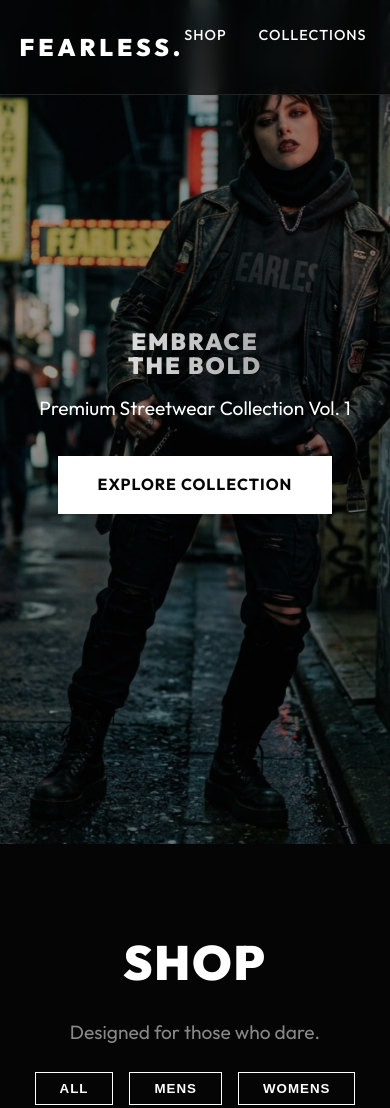
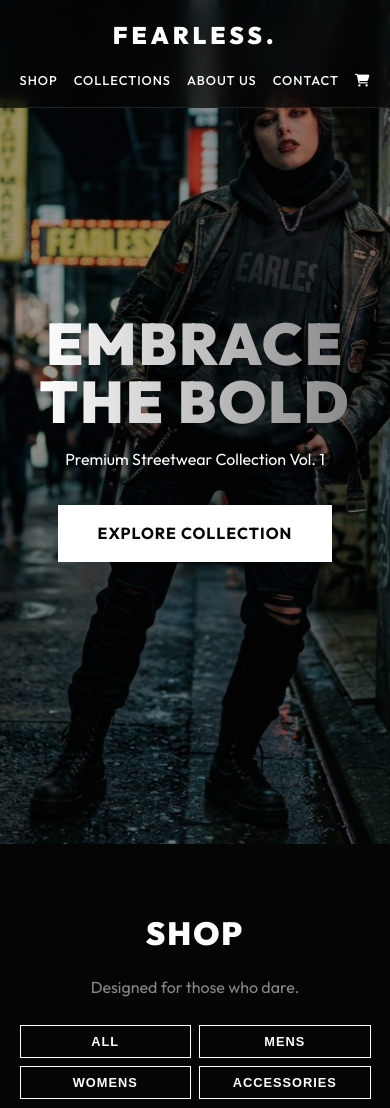
Before and after one commit to akashrandul41-bot/FEARLESS-CLOTHING, a plain HTML site: page index.html in a window 390 px wide. Shown: the top 1108 px of the page. Drawn offline with Linux system fonts and the light colour scheme.

Commit message:
Add files via upload

```diff
--- a/css/styles.css
+++ b/css/styles.css
@@ -630,3 +630,77 @@ footer {
   color: var(--bg-color);
   border-color: var(--text-color);
 }
+
+/* Comprehensive Mobile Responsiveness */
+@media (max-width: 768px) {
+  /* Navigation */
+  nav {
+    flex-direction: column;
+    padding: 1rem 5%;
+    gap: 1rem;
+  }
+
+  .nav-links {
+    gap: 1rem;
+    flex-wrap: wrap;
+    justify-content: center;
+  }
+
+  .nav-links a {
+    font-size: 0.8rem;
+  }
+
+  /* Typography */
+  .title {
+    font-size: 2rem;
+  }
+
+  .hero-title {
+    font-size: 15vw; /* Make hero text impactful on mobile */
+    margin-top: 2rem;
+  }
+
+  .subtitle {
+    font-size: 1rem;
+  }
+
+  /* Layout Paddings */
+  .products, .info-section, .page-header {
+    padding: 4rem 5% 2rem;
+  }
+
+  main[style*="padding-top: 100px;"] {
+    padding-top: 140px !important; /* Account for taller nav */
+  }
+
+  /* Product Grid */
+  .product-grid {
+    grid-template-columns: 1fr; /* 1 column on mobile */
+    gap: 1.5rem;
+  }
+
+  .product-img {
+    height: 350px;
+  }
+
+  /* Banner Grid */
+  .banner-grid {
+    grid-template-columns: 1fr;
+  }
+
+  .banner {
+    height: 180px;
+  }
+
+  /* Filter Buttons */
+  .section-header div {
+    gap: 0.5rem !important;
+  }
+
+  .section-header .btn-outline {
+    padding: 0.5rem 1rem !important;
+    font-size: 0.8rem;
+    flex: 1 1 calc(50% - 0.5rem); /* Two buttons per row */
+    text-align: center;
+  }
+}
```
